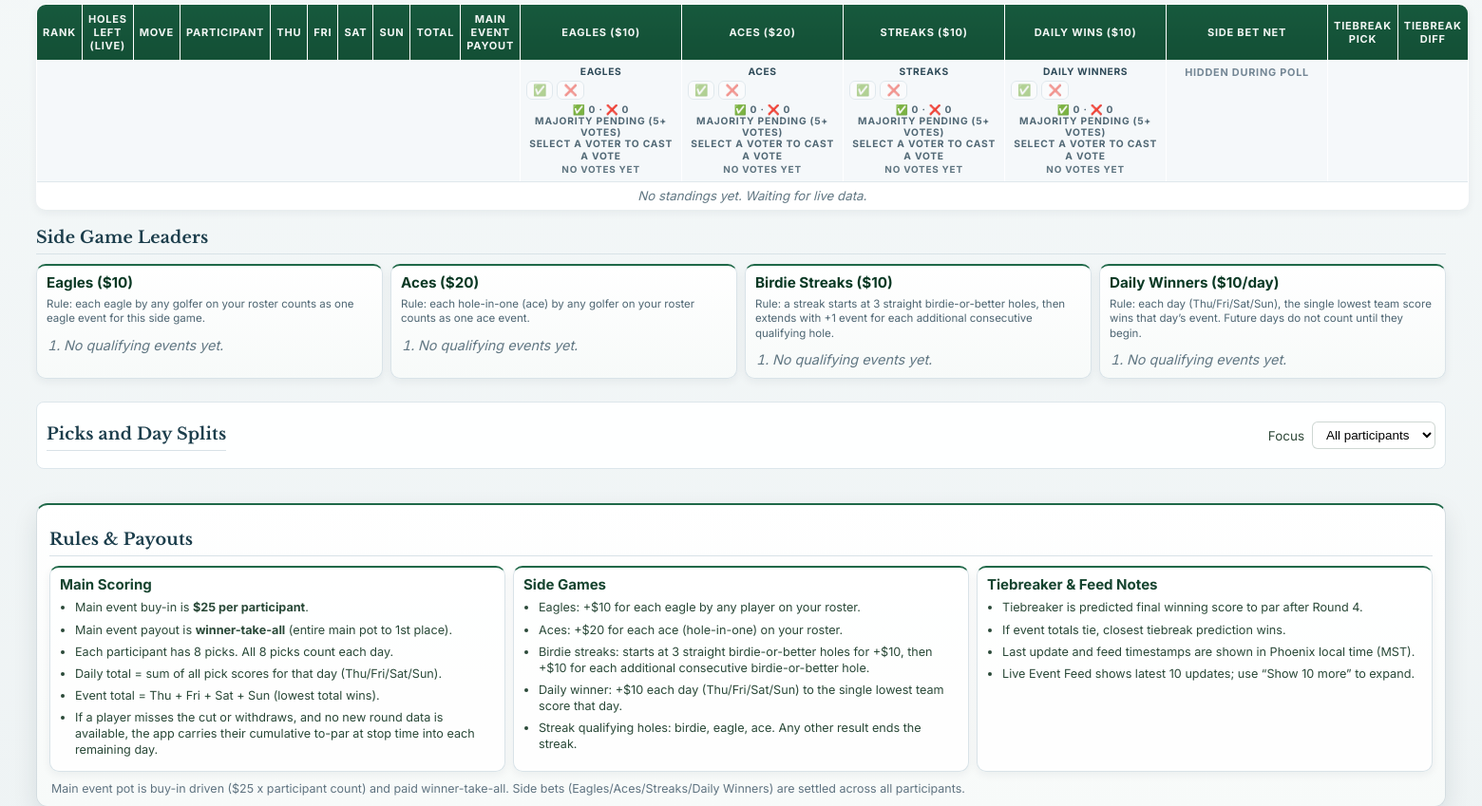
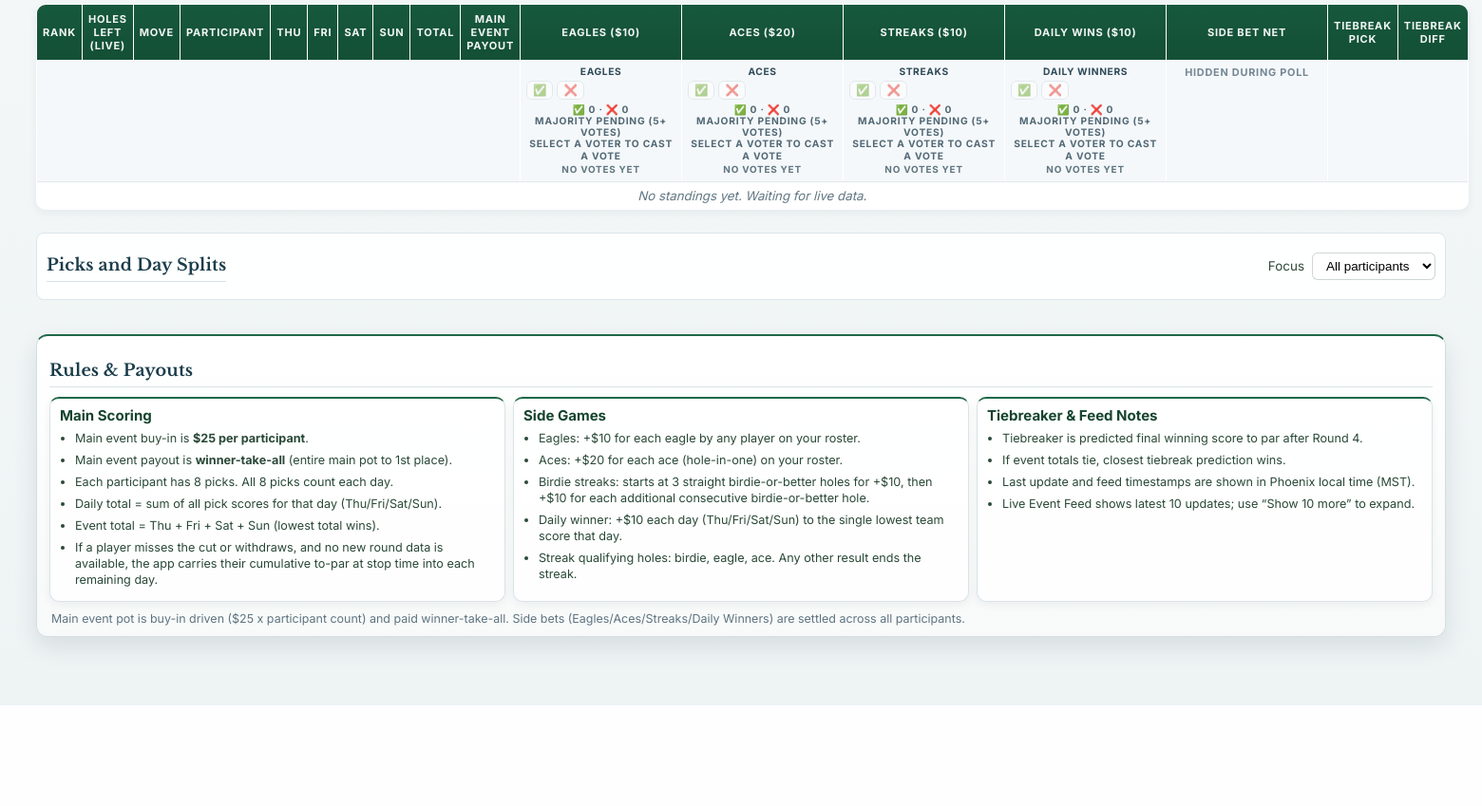
Before and after one commit to Glazed-Auto-Spa/masters-pool-public, a Flask app: page / in a window 1560 px wide. Shown: the part 958-1807 px from the top of the page at 95% size. After the commit the page ends 1701 px from the top, so only its background shows below. Run offline with Flask 3, Linux system fonts and the light colour scheme; data that the repository does not hold is empty; some libraries are stand-ins or nearby versions.

Commit message:
Hide side game leaders section during poll period.
Keep the underlying DOM and IDs intact for existing data updates while removing the section from the visible page.

```diff
--- a/templates/index.html
+++ b/templates/index.html
@@ -228,7 +228,7 @@
         </table>
       </section>
 
-      <section class="sidegames">
+      <section class="sidegames" hidden>
         <h2>Side Game Leaders</h2>
         <div class="sidegames-grid">
           <article class="sidegame-card">
```
